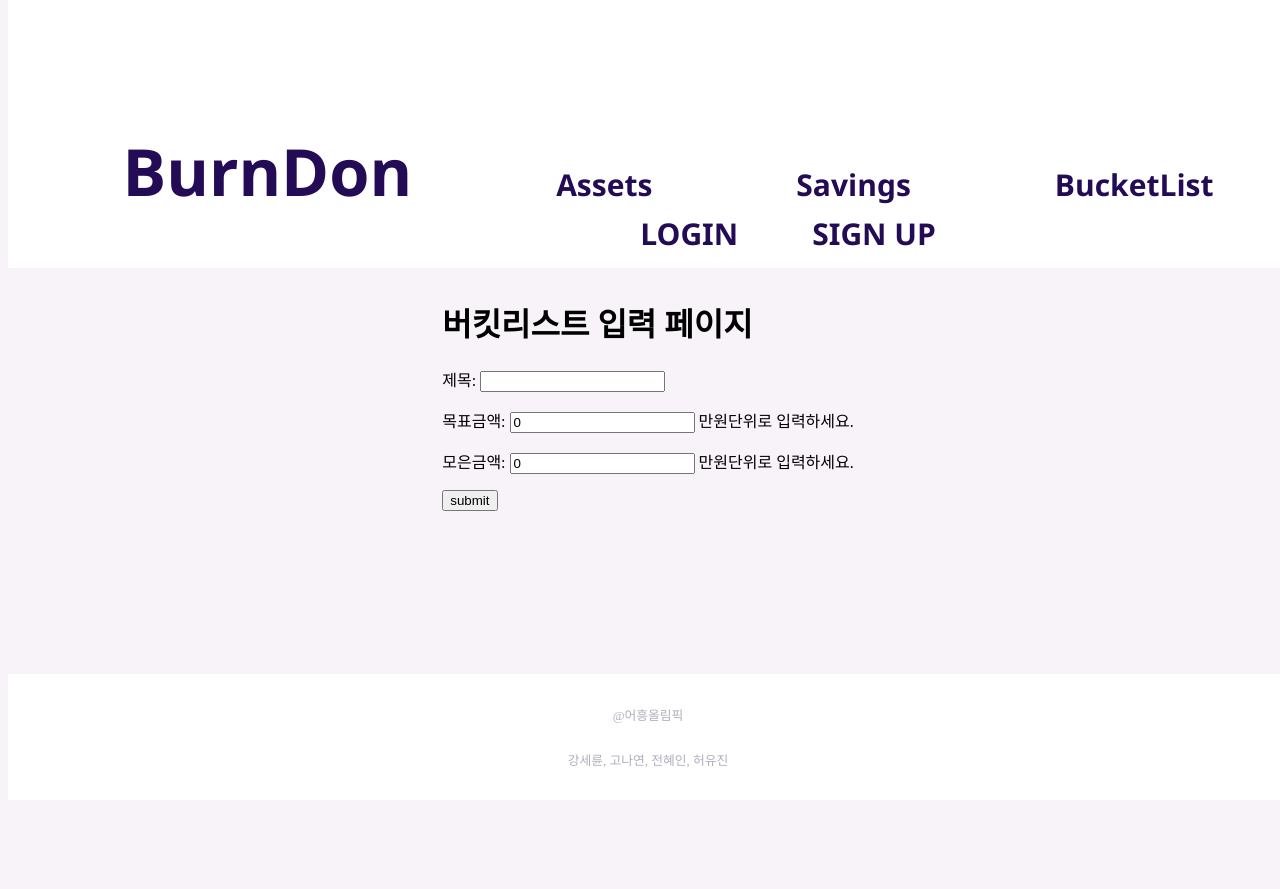
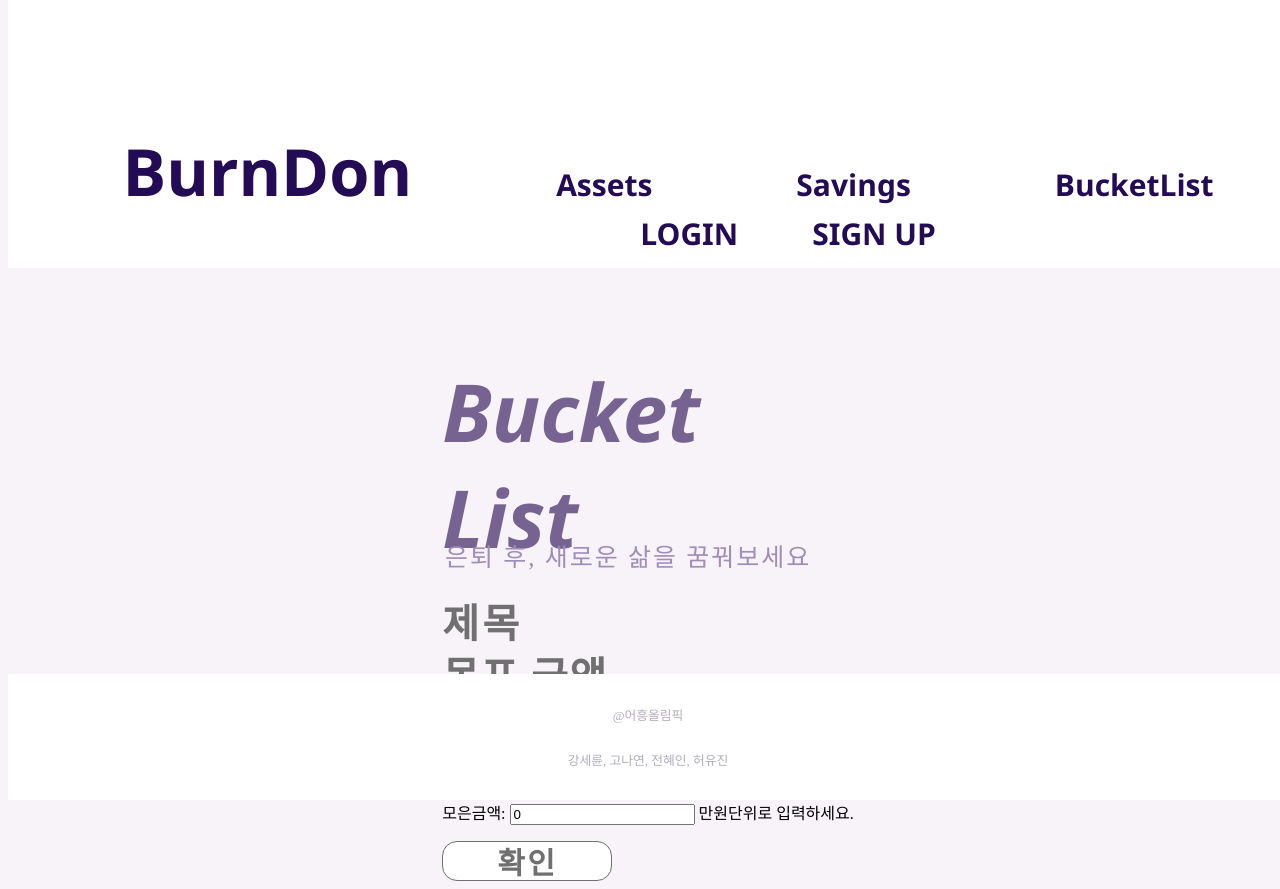
Before and after one commit to kangsr/BurnDonProject, a Django app: page /bucket_list/new/ in a window 1280 px wide. Before the commit the page ends 800 px from the top, so only its background shows below. Run offline with Django 3.2, Linux system fonts and the light colour scheme; some web fonts are replaced.

Commit message:
버킷리스트프론트수정

```diff
--- /dev/null
+++ b/bucket_list/static/bucket_list/css/new.css
@@ -0,0 +1,79 @@
+.head {
+    top: 301px;
+    left: 757px;
+    width: 405px;
+    height: 106px;
+    font: var(--unnamed-font-style-italic) normal var(--unnamed-font-weight-600) 80px/106px var(--unnamed-font-family-segoe-ui);
+    color: var(--unnamed-color-766391);
+    text-align: left;
+    font: italic normal 600 80px/106px Segoe UI;
+    letter-spacing: 0px;
+    color: #766391;
+    opacity: 1;
+}
+
+.head2 {
+    top: 425px;
+    left: 774px;
+    width: 372px;
+    height: 27px;
+    color: var(--unnamed-color-9f8fb8);
+    text-align: center;
+    font: normal normal normal 25px/28px MoeumT R;
+    letter-spacing: 2px;
+    color: #9F8FB8;
+    opacity: 1;
+}
+
+.name {
+    top: 547px;
+    left: 751px;
+    width: 101px;
+    height: 54px;
+    font: var(--unnamed-font-style-italic) normal var(--unnamed-font-weight-600) 40px/53px var(--unnamed-font-family-segoe-ui);
+    color: var(--unnamed-color-707070);
+    text-align: center;
+    font: normal 600 40px/53px Segoe UI;
+    letter-spacing: 3.2px;
+    color: #707070;
+    opacity: 1;
+}
+
+.money {
+    top: 644px;
+    left: 651px;
+    width: 206px;
+    height: 54px;
+    font: normal normal bold 40px/53px var(--unnamed-font-family-segoe-ui);
+    color: var(--unnamed-color-707070);
+    text-align: center;
+    font: normal normal bold 40px/53px Segoe UI;
+    letter-spacing: 1.6px;
+    color: #707070;
+    opacity: 1;
+}
+
+.submitbtn{
+    top: 801px;
+    left: 770px;
+    width: 170px;
+    height: 65px;
+    background: var(--unnamed-color-ffffff) 0% 0% no-repeat padding-box;
+    border: 1px solid var(--unnamed-color-707070);
+    background: #FFFFFF 0% 0% no-repeat padding-box;
+    border: 1px solid #707070;
+    border-radius: 15px;
+    opacity: 1;
+
+    top: 815px;
+    left: 768px;
+    width: 170px;
+    height: 40px;
+    font: normal normal bold 30px/40px var(--unnamed-font-family-segoe-ui);
+    color: var(--unnamed-color-707070);
+    text-align: center;
+    font: normal normal bold 30px/40px Segoe UI;
+    letter-spacing: 2.4px;
+    color: #707070;
+    opacity: 1;
+}
--- a/bucket_list/templates/new.html
+++ b/bucket_list/templates/new.html
@@ -8,17 +8,24 @@
     <meta http-equiv="X-UA-Compatible" content="IE=edge">
     <meta name="viewport" content="width=device-width, initial-scale=1.0">
     <title>Document</title>
+    {% block link %}
+    {% static 'bucket_list/css/new.css' %}
+    {% endblock %}
+
 </head>
 <body>
     {% block content %}
-
-<h1>버킷리스트 입력 페이지</h1>
+    <p class="head">Bucket List</p>
+    <p class="head2">은퇴 후, 새로운 삶을 꿈꿔보세요</p>
 
 <div class="mainbox">
     <form method="POST" enctype="multipart/form-data">
+        <label class = "name">제목</label>
         {%csrf_token%}
+        <br>
+        <label class="money">목표 금액</label>
         {{post_form.as_p}}
-        <button type="submit">submit</button>
+        <button class="submitbtn" type="submit">확인</button>
     </form>
 </div>
 {% endblock %}
--- a/login/templates/login.html
+++ b/login/templates/login.html
@@ -10,7 +10,7 @@
     <title>Document</title>
 </head>
 <body>
-    {% blo^ck content %}
+    {% block content %}
 
     {% load socialaccount %}
     {% providers_media_js %}
```
Also changed, not shown: bucket_list/static/bucket_list/css/edit.css (added, +79 -0 lines), bucket_list/static/bucket_list/css/list.css (added, +152 -0 lines), bucket_list/templates/edit.html (+10 -4 lines), bucket_list/templates/list.html (+23 -21 lines), db.sqlite3, main/migrations/0002_auto_20210925_1503.py (added).
